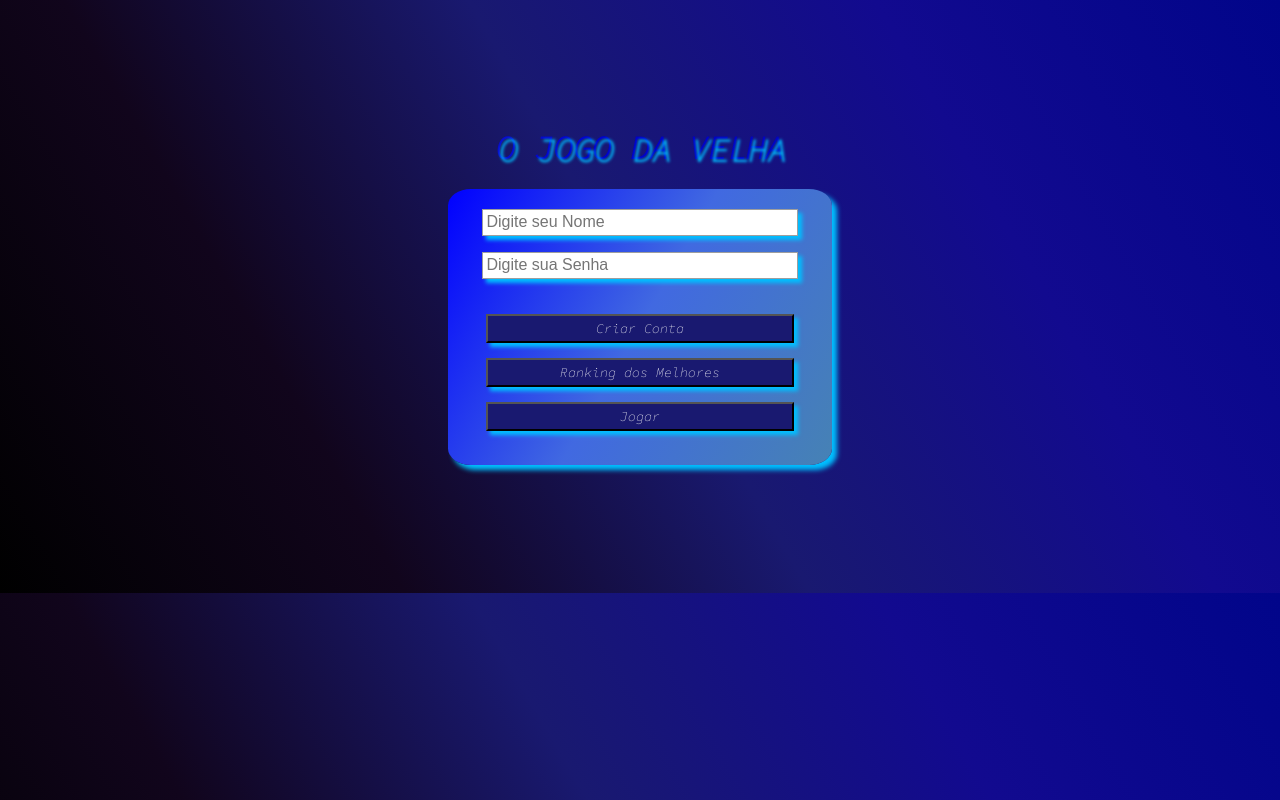
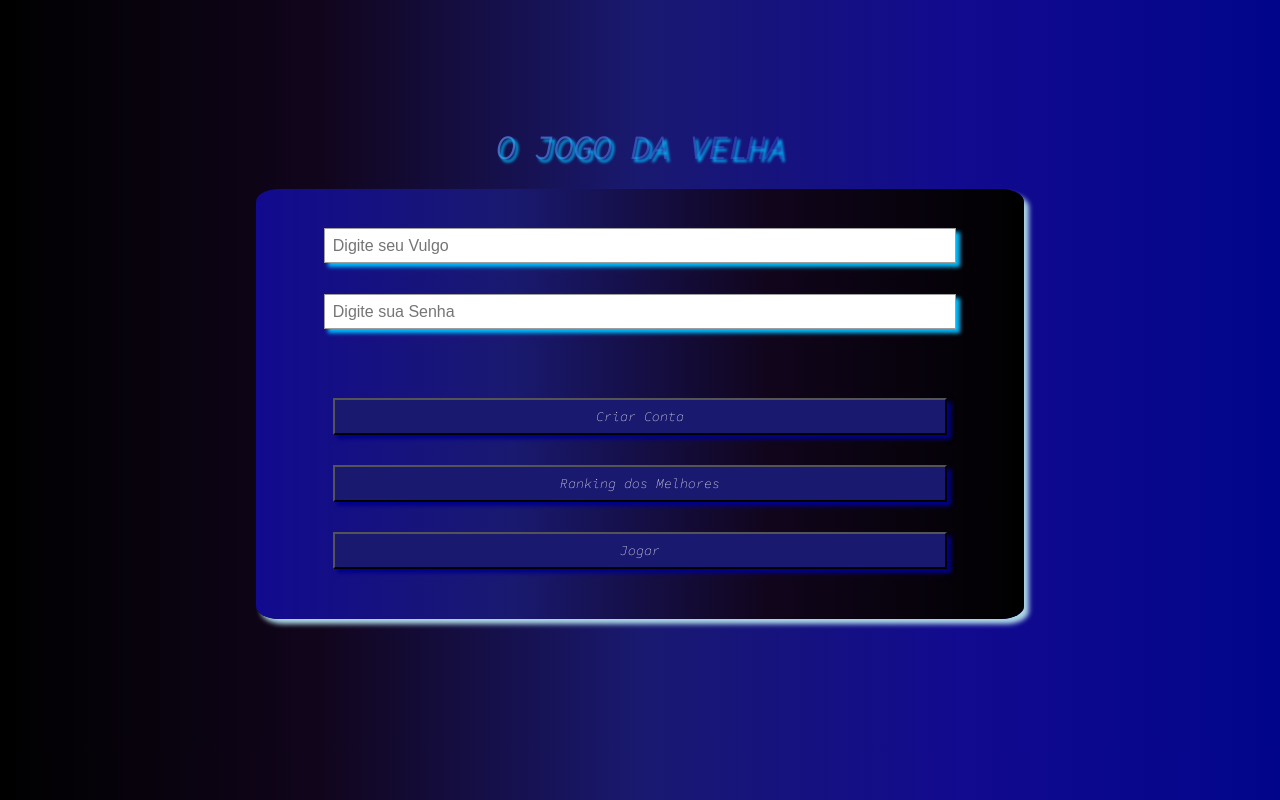
Before and after one commit to Pedro-Aron/tepedois, a plain HTML site: page pagina_login/index.html in a window 1280 px wide. Drawn offline with Linux system fonts and the light colour scheme.

Commit message:
stilo ( carro ) do index

```diff
--- a/pagina_login/index.html
+++ b/pagina_login/index.html
@@ -17,7 +17,7 @@
     <div id="login">
 
         <div id="inputs">
-            <input id="nome" type="text" maxlength="15" placeholder="Digite seu Nome">
+            <input id="nome" type="text" maxlength="15" placeholder="Digite seu Vulgo   ">
 
             <input id="senha" type="password" maxlength="10" placeholder="Digite sua Senha">
 
--- a/pagina_login/style.css
+++ b/pagina_login/style.css
@@ -4,7 +4,8 @@ head, body{
 }
 
 body{
-    background: linear-gradient(60deg, #000000, #11051c,#191970,  #120a8f, #01058a) ;
+    min-height: 100%;
+    background-image: linear-gradient(90deg, #000000, #11051c,#191970,  #120a8f, #01058a) ;
 }
 
 #login{
@@ -12,12 +13,11 @@ body{
     flex-direction: column;
     justify-content: center;
     margin: auto;
-    margin-bottom: 10%;
-    border-radius: 6%;
+    border-radius: 3%;
     width: 30%;
     height: 50%;
-    box-shadow: 5px 5px 5px #00BFFF;
-    background: linear-gradient(-60deg, #4682B4, #4169E1, #0000FF);
+    box-shadow: 5px 5px 5px #ADD8E6 ;
+    background: linear-gradient(-90deg, #000000, #11051c,#191970, #120a8f);
     padding-bottom: 1.5%;
 }
 
@@ -27,14 +27,14 @@ h1{
     text-align: center;
     margin-top: 10%;
     font-family: 'Source Code Pro', monospace;
-    background: linear-gradient(-45deg, #191970, #0000CD, #6495ED,#87CEFA);
+    background: linear-gradient(-45deg, #191970, #0000CD, #6495ED, #120a8f, #87CEFA);
     background-size: 300%;
     text-transform: uppercase;
     -webkit-background-clip: text;
     -webkit-text-fill-color: transparent;
-    animation: animated_text 2s ease-in-out infinite;
-    -moz-animation: animated_text 3s ease-in-out infinite;
-    -webkit-animation: animated_text 3s ease-in-out infinite;
+    animation: animated_text 4s ease-in-out infinite;
+    -moz-animation: animated_text 5s ease-in-out infinite;
+    -webkit-animation: animated_text 5s ease-in-out infinite;
 }
 
 @keyframes animated_text{
@@ -54,7 +54,7 @@ h1{
     width: 80%;
     margin-bottom: 4%;
     padding: 1%;
-    box-shadow: 4px 4px 4px #00BFFF;
+    box-shadow: 4px 4px 4px #00008B;
     font-family: 'Source Code Pro', monospace;
     color: white;
     cursor: pointer;
@@ -79,5 +79,25 @@ input{
     box-shadow: 4px 4px 4px #00BFFF;
     font-size: 1rem;
     border: solid 1.5px #9e9e9e;
-    transition: 150ms cubic-bezier(0,4m 0, 0.2, 1);
+    transition: 400ms cubic-bezier(0,4m 0, 0.2, 1);
 }
+
+@media (max-width: 900px ){
+    #login{
+        width: 70%;
+
+    }
+    #titulo{
+        margin-top: 30%;
+    }
+}
+
+@media (min-width: 901px) and (max-width: 1600px){
+    #login{
+        width: 60%;
+        margin-bottom: 10%;
+    }
+    #titulo{
+        margin-top: 2%;
+    }
+}
```
